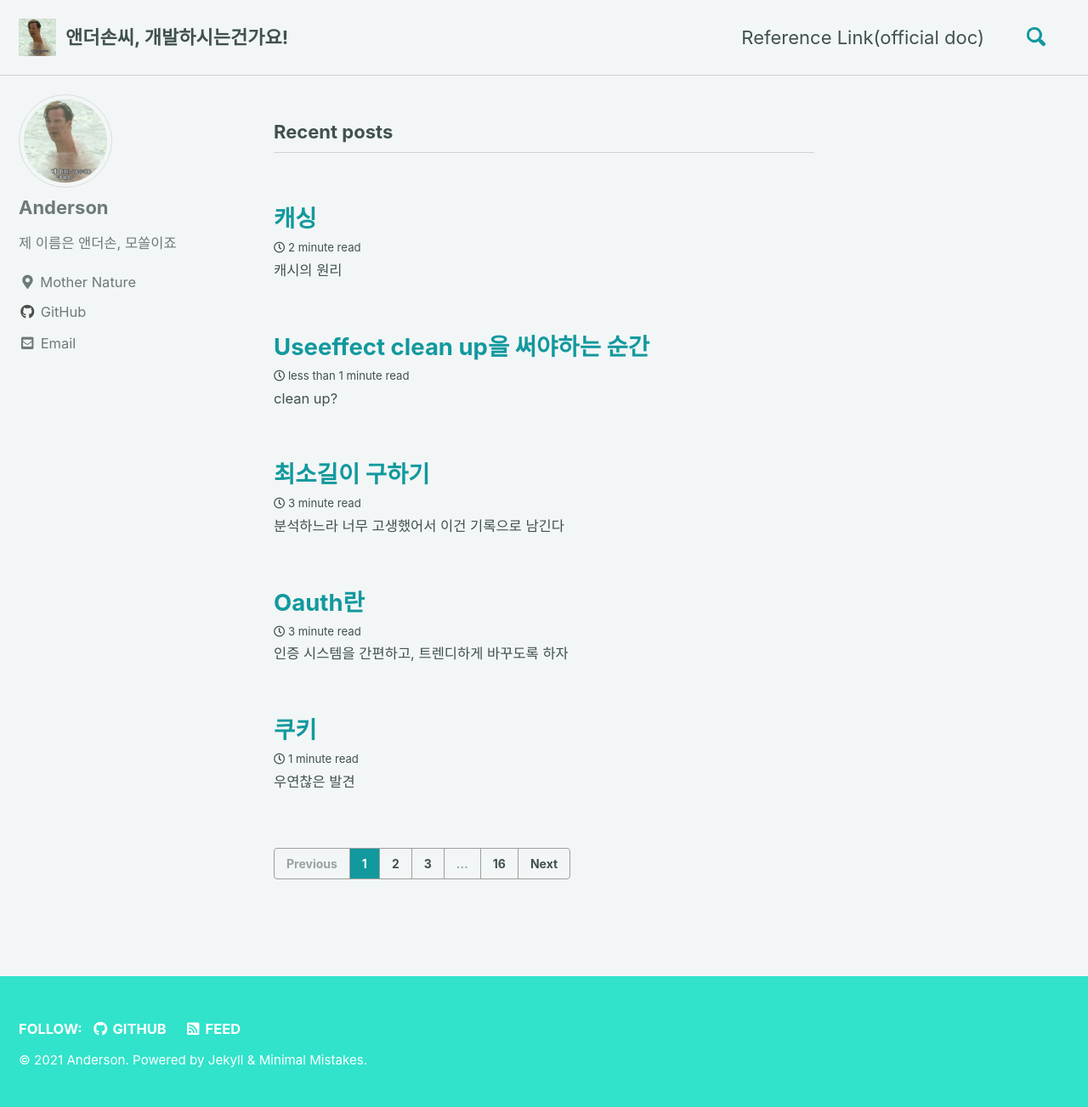
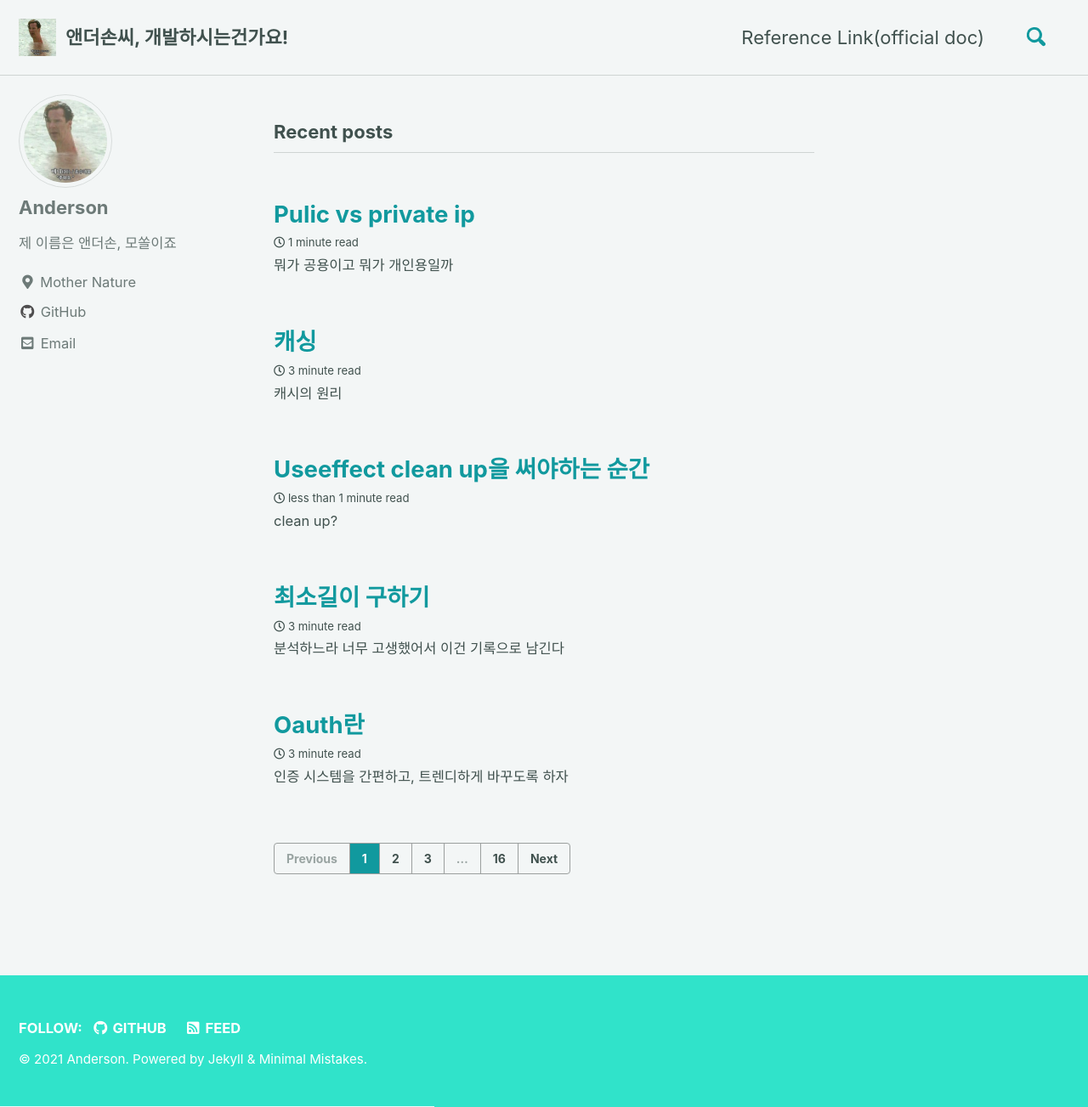
Before and after one commit to chltjdrhd777/chltjdrhd777.github.io, a Jekyll site: the page built from index.html, in a window 1280 px wide and 1303 px high. Shown: the whole window at 85% size. Built offline with Jekyll 4.4.1, drawn with Linux system fonts in a browser that asks for light colours; cached includes are drawn as plain includes; the list of posts is cut into pages by our own code; part of the change alters nothing that is shown.

Commit message:
chore : post

```diff
--- a/_posts/2021-10-27-캐싱.md
+++ b/_posts/2021-10-27-캐싱.md
@@ -7,6 +7,8 @@
 ---
 
 ## 캐시는 네트워크 요청을 조금이라도 줄여보기 위한 필사의 노력이다
+
+_이전에 정리를 하긴 했었는데, 다시 공부하니 또다른 의미로 받아들여지는 것들과 그 당시에 그냥 날림식으로 이해했던 것들이 조금 더 와닿게 이해가 되서 정리_
 
 예를들어, 어느 서버에서 이미지를 다운받는다고 생각하자
 
@@ -76,3 +78,23 @@ request 헤더에 "If-none-match" 라고 하는, 이 해싱 태그가 일치 안
 
 6. cache-control: must-revalidate
    = 캐시가 만료되었을 때 프록시 서버를 경유하여 원래 서버에서 캐시관련 응답을 다시 받아야 하는 것은 똑같은데, 만약 응답에 받는것에 실패하면 504 gateway timeout을 받게된다.(만약, 통장 잔고를 확인하였는데 응답 실패했다고 200번대로 이전에 기록을 다시쓰게한다면 문제이므로 이런 비슷한 케이스에서 사용됨)
+
+---
+
+## (추가) CDN
+
+CDN은 캐시 파일들을 중계하는 프록시 서버들이다. 특징은, 이 모든 CDN들은 각각 캐시 정보들이 모두 공통되게 저장된다. 달라지는 게 있다면 지리적 차이로 접근성이 달라지는 것 뿐이다
+
+이런 특징때문에, CDN 서버는 **사용자에 의하여 변동이 되지 않을 정적인 파일** 들을 저장하기 좋다.
+
+즉, 예를들어 html css image video와 같이 있는 그대로의 정보가 계속 노출될 뿐이라면 CDN에 저장하는 것이 전략적이다
+
+그 반대로, 동적인 정보들, 즉 사용자에 의하여 언제든지 변경이 가능할 카드번호, 전화번호, 주소 등등의 데이터는 동적인 데이터이다
+
+CDN의 특성상 변경된 정보는 모든 CDN 중계 서버들이 다 공통적으로 변동이 되야하기 때문에 몹시 어려운 일이 되므로 동적 데이터를 저장하는 것은 권장되지 않는다.
+
+CDN이 설치되는 방식은 scatter과 consolidated가 있다
+
+scatter은 정말 간단히 말해서 해처리를 이곳저곳 여기저기 다 깔아두는것과 같다. 즉, 저성능 서버를 최대한 많은 지역에 흩뿌려 접근성을 늘리도록 한다. 다만 이로 인해 건물 유지비와 같은 부가적인 가격이 사용자에게 부담되는 편이다
+
+consolidated는 간단히 말해서 수많은 해처리를 통솔할 오버마인드가 존재하는 것이다. 즉, 저성능 서버들을 통합하여 서비스를 제공하는 고성능 컴퓨터들을 한곳 한곳에 심어두는 방식으로 수직적 향상을 약간 도입한 형태라고 할 수 있다.
--- /dev/null
+++ b/_posts/2021-10-28-pulic vs private ip.md
@@ -0,0 +1,70 @@
+# **뭐가 공용이고 뭐가 개인용일까**
+
+![javasciprt](https://img.shields.io/badge/javascript-up%20to%20date-yellow)
+
+![typescript](https://img.shields.io/badge/typescript-up%20to%20date-blue)
+
+---
+
+현재 IPv4로 모든 주소 할당을 하게된지 상당히 오랜 시간이 지났다.
+
+당연히, 해당 ip 주소가 더이상 남아날 리가 없는 상황이 되었고, 이 부족한 ip 주소 문제를 해결하기 위해 v6도 나오긴 했지만 그 이전에 먼저 생겨난 것이 바로 public ip, private ip의 개념이다.
+
+## public ip
+
+public ip는 간단하게 말해서 인터넷 서비스 공급자(KT등) 이 가정집에 건네주는 라우터 기계, 즉 그 기계가 부여받는 전 세계에 유일무이한 ip 주소를가지고 있는 , 이 아이피가 바로 public ip다. 왜 public이라는 이름이 붙냐면, 이 IP 주소를 통해 전 세계 어느곳이든 외부에서 해당 주소를 타겟으로 신호를 주고받고 할 수 있기 때문이다.
+
+따라서 이 ip 주소를 사용할 때에, 어느 누구든지 들어와서 하이 헬로 하면 좋지 않은 일이 벌어지지 않겠는가
+
+그래서 이를 막기 위해서 방화벽과 같은 접근을 통제하는 보안 시스템을 설치하는 것이다.
+
+## private ip
+
+private ip는 간단히 말해서 public ip로부터 할당받는, 변환된 가상 ip라고 할 수 있다.
+
+요즘에는 집에 인터넷을 쓸 수 있는 기계를 갖고있는 것이 사람 한둘이 아니다.
+
+만약 각 핸드폰별로 고유 아이피가 설정되어야 한다고 가정하자. ip 주소가 남아날 리가 없을것이다.
+
+이를 해결하기 위해, public ip를 기반으로 하여 각 기계에 할당되는 임시 ip 주소가 바로 private ip이며, 주소대역(영역범위) 가 따로따로 설정되어 있다.(어디서 어디까지의 ip를 쓰겠소..)
+
+> public과 private 차이 정리
+
+<table>
+    <thead>
+        <tr>
+            <th></th>
+            <th>public</th>
+            <th>private</th>
+        </tr>
+    </thead>
+    <tbody>
+        <tr>
+            <td>할당 주체(누가 이것을 주니)</td>
+            <td>인터넷 서비스 공급자</td>
+            <td>라우터(공유기)</td>
+        </tr>
+        <tr>
+            <td>할당 대상(누구에게 할당하니)</td>
+            <td>공유기</td>
+            <td>각각의 네트워크를 사용하는 기기들</td>
+        </tr>
+         <tr>
+            <td>부여받은 Ip의 고유성</td>
+            <td>전 세계에서 유일(전 인터넷 상 유일성)</td>
+            <td>해당 라우터를 사용하는 네트워크 기기들 상에서 유일</td>
+        </tr>
+         <tr>
+            <td>공개여부</td>
+            <td>외부에서 이 아이피로 접근이 가능함</td>
+            <td>외부에서 접근할 수 없음</td>
+        </tr>
+    </tbody>
+</table>
+
+이 차이를 보면, private ip로 도대체 뭘한다는지 싶지만 신기하게도
+
+private ip에서 만들어지는 패킷이 네트워크로 전송될때 라우터를 경유해서
+해당 라우터의 public ip로 변환되어 외부로 방출되는 것이다.
+
+반대로, 외부에서 들어오는 패킷은 public ip를 경유하여 해당 타겟 private ip로 변환되 전송된다.
```
